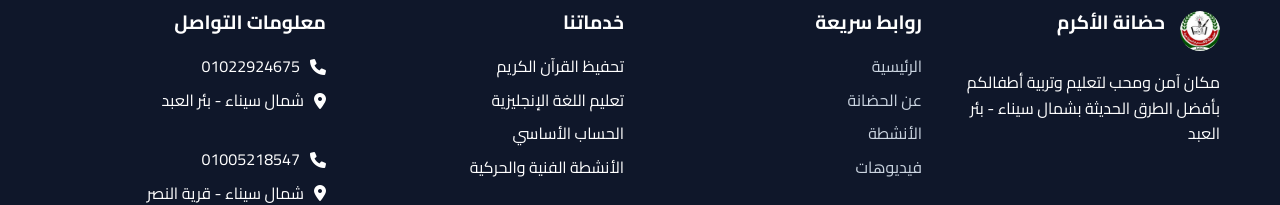
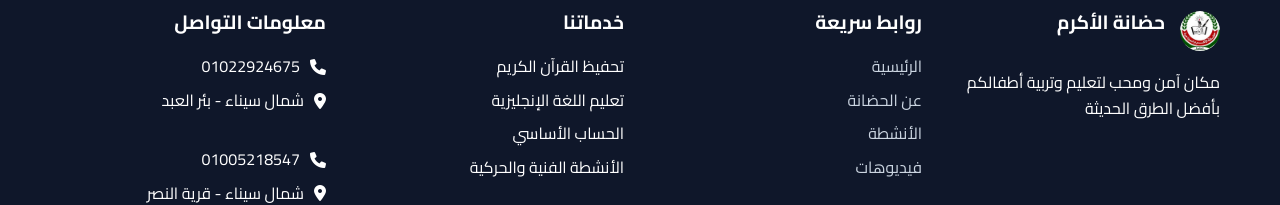
Before and after one commit to nurseryalakram11-art/alakramnursery.com1, a plain HTML site: page index.html in a window 1280 px wide. Shown: the part 6437-6642 px from the top of the page. Drawn offline with Linux system fonts and the light colour scheme.

Commit message:
Update index.html

```diff
--- a/index.html
+++ b/index.html
@@ -1220,7 +1220,7 @@
                         <img src="img/359476659_703373901800361_6117811552900908543_n.jpg" alt="شعار حضانة الأكرم" class="footer-logo">
                         <h3>حضانة الأكرم</h3>
                     </div>
-                    <p>مكان آمن ومحب لتعليم وتربية أطفالكم بأفضل الطرق الحديثة بشمال سيناء - بئر العبد</p>
+                    <p>مكان آمن ومحب لتعليم وتربية أطفالكم بأفضل الطرق الحديثة</p>
                 </div>
                 <div class="footer-section">
                     <h4>روابط سريعة</h4>
```
